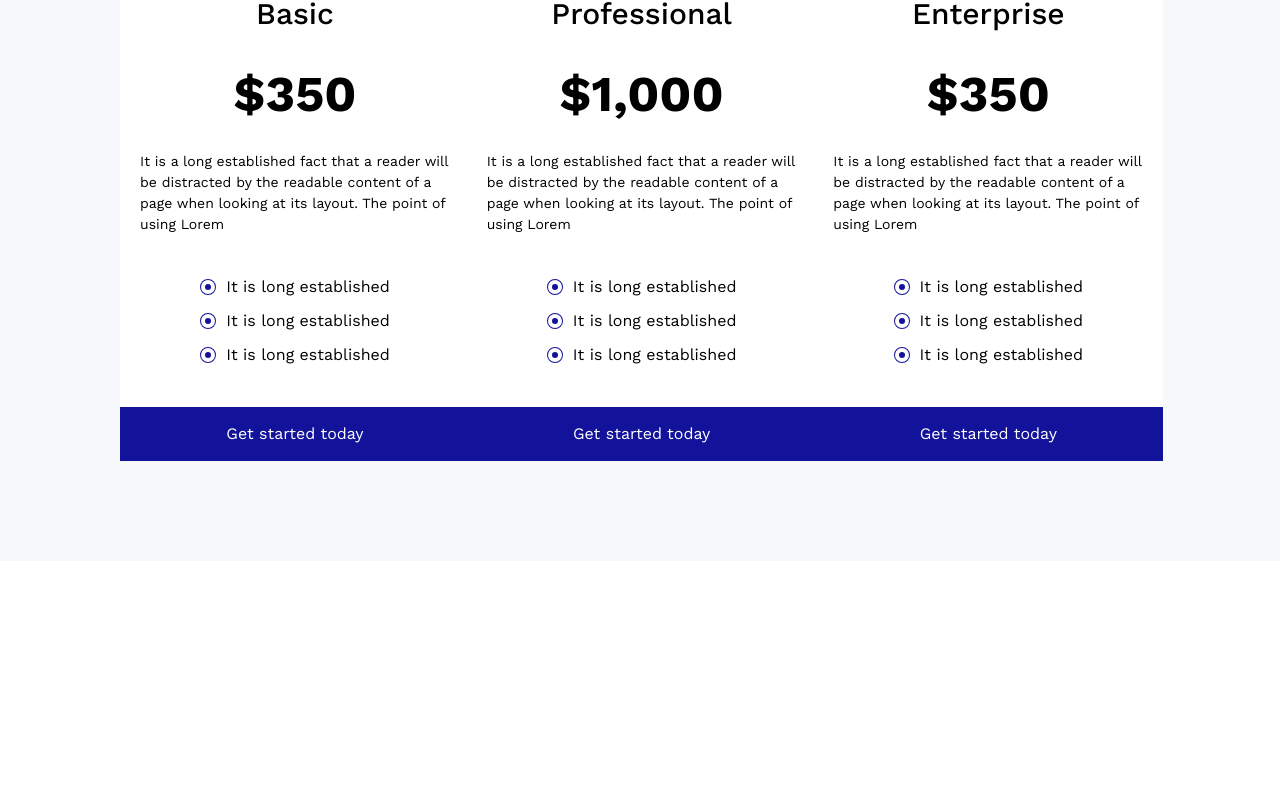
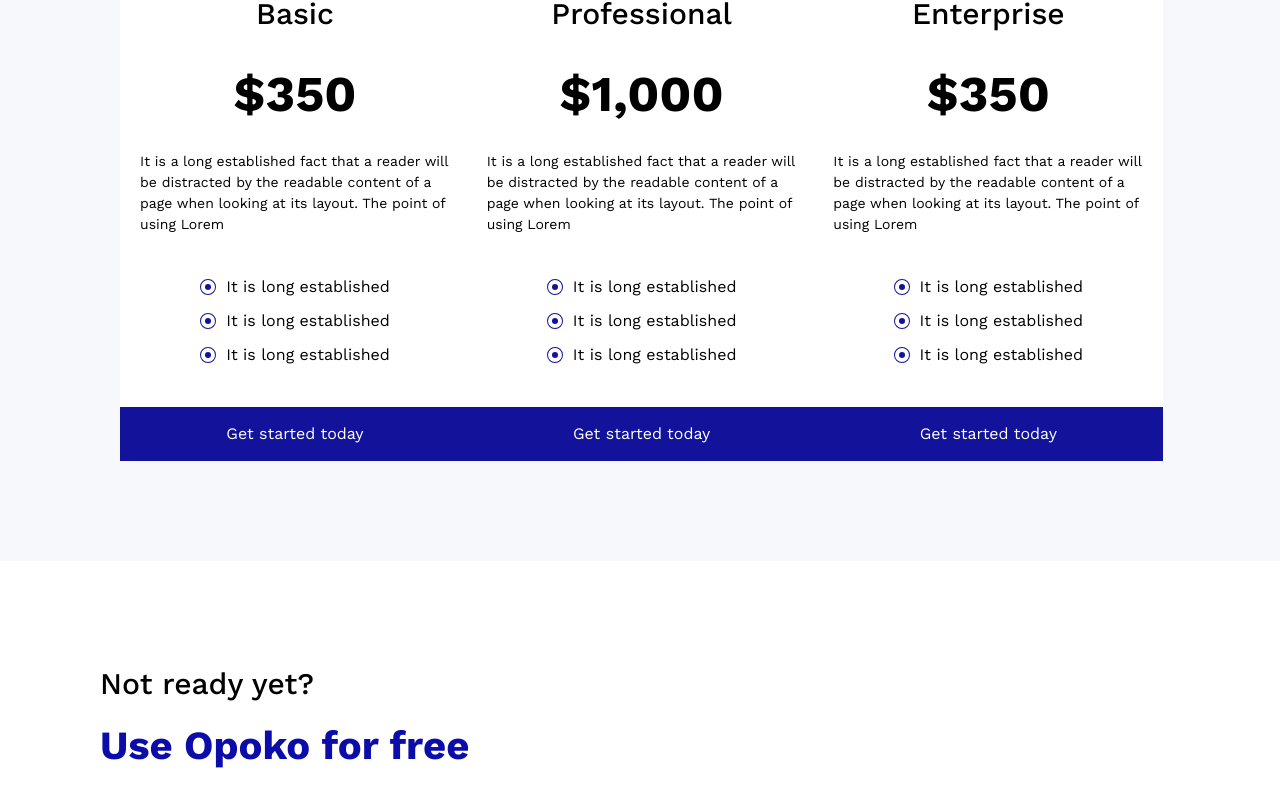
Before and after one commit to Niscolinx/opoko, a React (Vite) app: page /pricing in a window 1280 px wide. Shown: the part 814-1620 px from the top of the page. Before the commit the page ends 1575 px from the top, so only its background shows below. Built offline with nearby package versions, Linux system fonts and the light colour scheme.

Commit message:
working on pricing

```diff
--- a/src/pages/Pricing.tsx
+++ b/src/pages/Pricing.tsx
@@ -132,7 +132,8 @@ function Pricing() {
         </div>
       </section>
       <footer className='grid gap-4 bg-white py-[10rem]'>
-
+            <p className='font-medium text-[3rem]'>Not ready yet?</p>
+            <p className='font-extrabold text-[4rem] text-color-blue'>Use Opoko for free</p>
       </footer>
     </div>
   );
```
